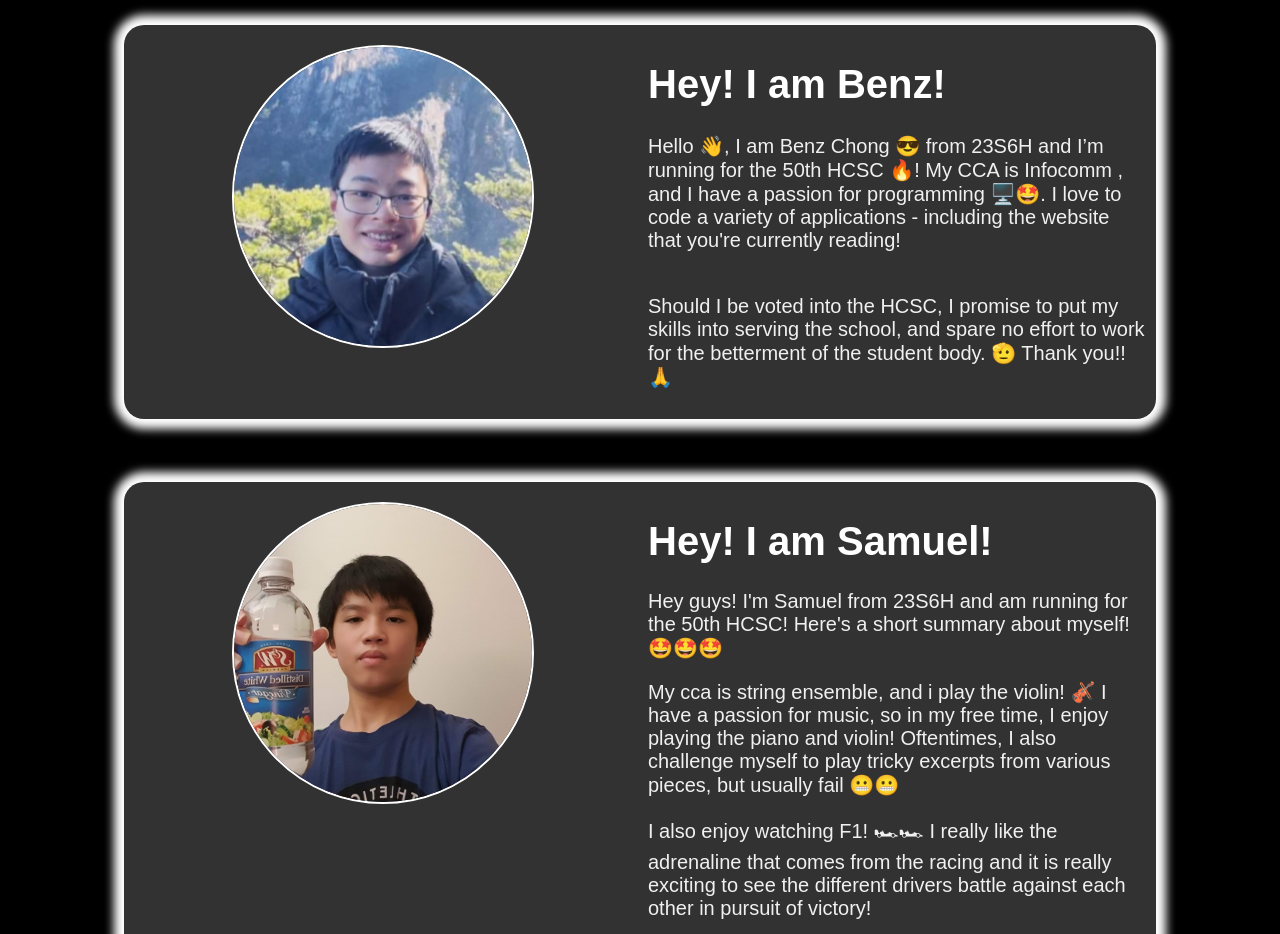
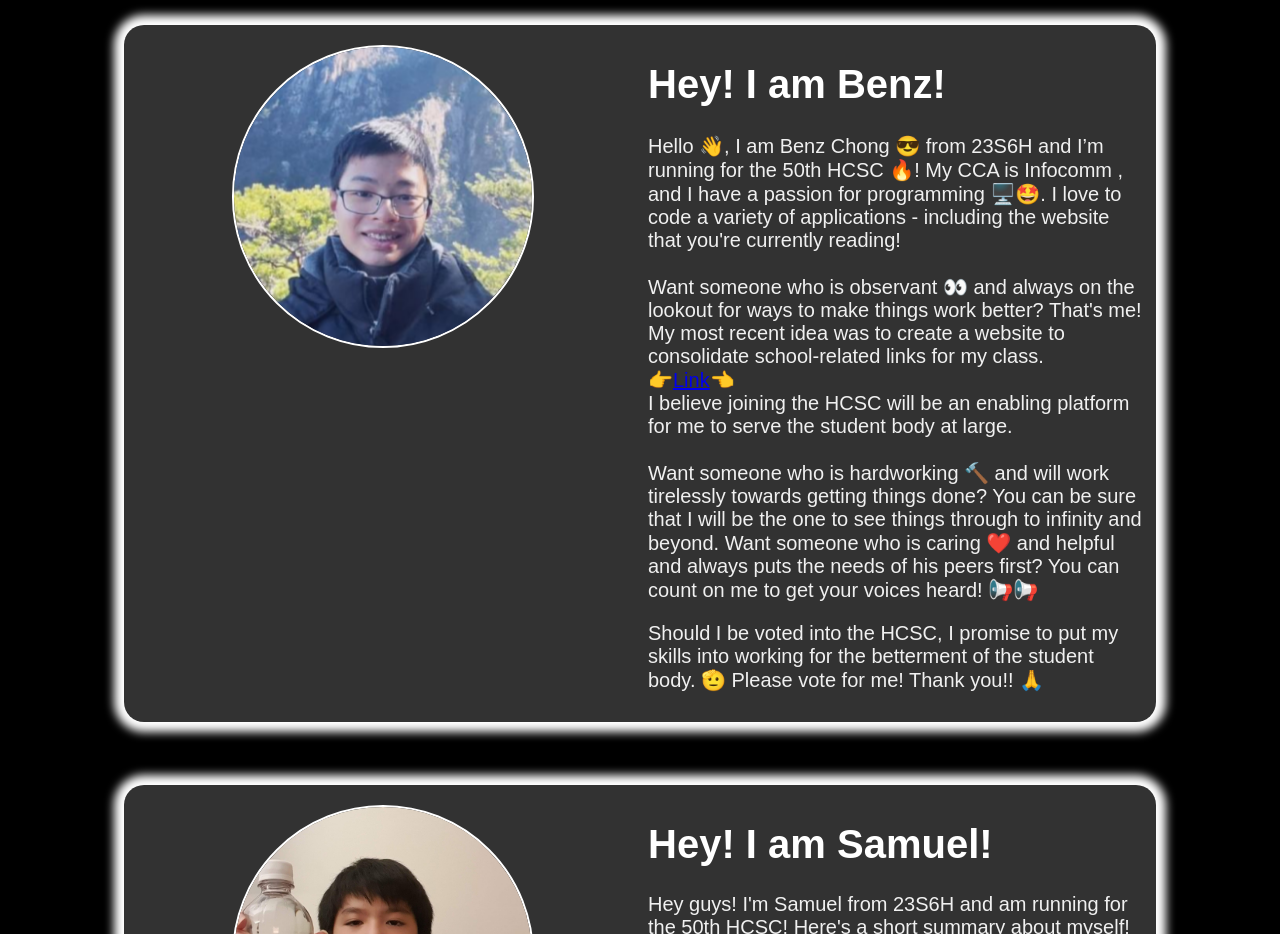
Before and after one commit to AXZET-5/Team-Clover, a plain HTML site: page index.html in a window 1280 px wide. Shown: the part 1280-2214 px from the top of the page. Drawn offline with Linux system fonts and the light colour scheme.

Commit message:
Update index.html

```diff
--- a/index.html
+++ b/index.html
@@ -37,10 +37,19 @@
                         My CCA is Infocomm , and I have a passion for programming 🖥️🤩. I love to code a variety of applications -
                         including the website that you're currently reading!<br><br>
 
+                        Want someone who is observant 👀 and always on the lookout for ways to make things work better? That's me!
+                        My most recent idea was to create a website to consolidate school-related links for my class.<br>
+                        👉<a href="https://school-req.vercel.app/">Link</a>👈<br>
+                        I believe joining the HCSC will be an enabling platform for me to serve the student body at large.<br><br>
 
+                        Want someone who is hardworking 🔨 and will work tirelessly towards getting things done?
+                        You can be sure that I will be the one to see things through to infinity and beyond.
+
+                        Want someone who is caring ❤️ and helpful and always puts the needs of his peers first?
+                        You can count on me to get your voices heard! 📢📢
                     </p>
-                    <p class="Center Content">Should I be voted into the HCSC, I promise to put my skills into serving the school,
-                        and spare no effort to work for the betterment of the student body. 🫡 Thank you!! 🙏</p>
+                    <p class="Center Content">Should I be voted into the HCSC, I promise to put my skills into working
+                        for the betterment of the student body. 🫡 Please vote for me! Thank you!! 🙏</p>
                 </div>
             </div>
         </div>
```
